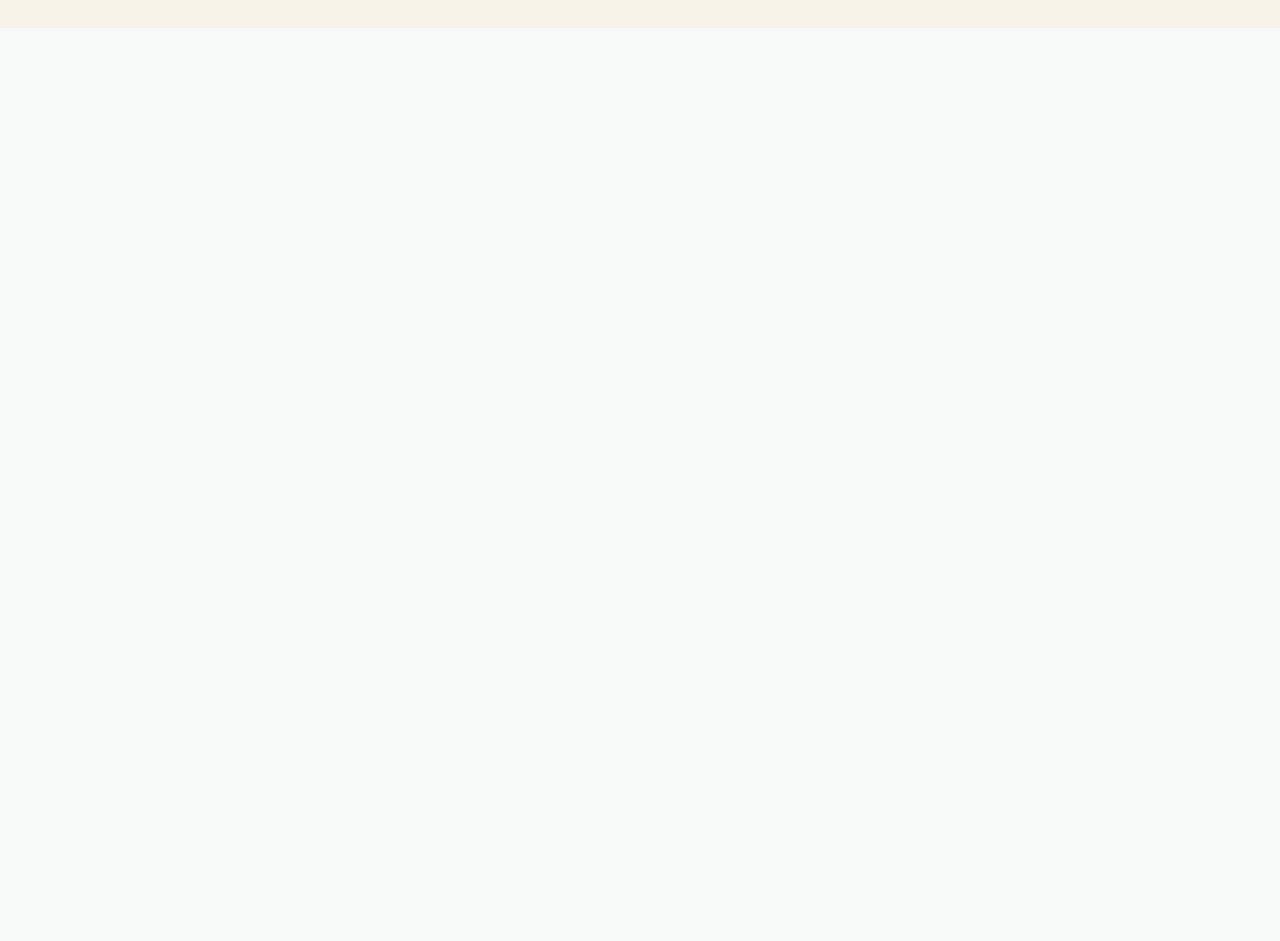
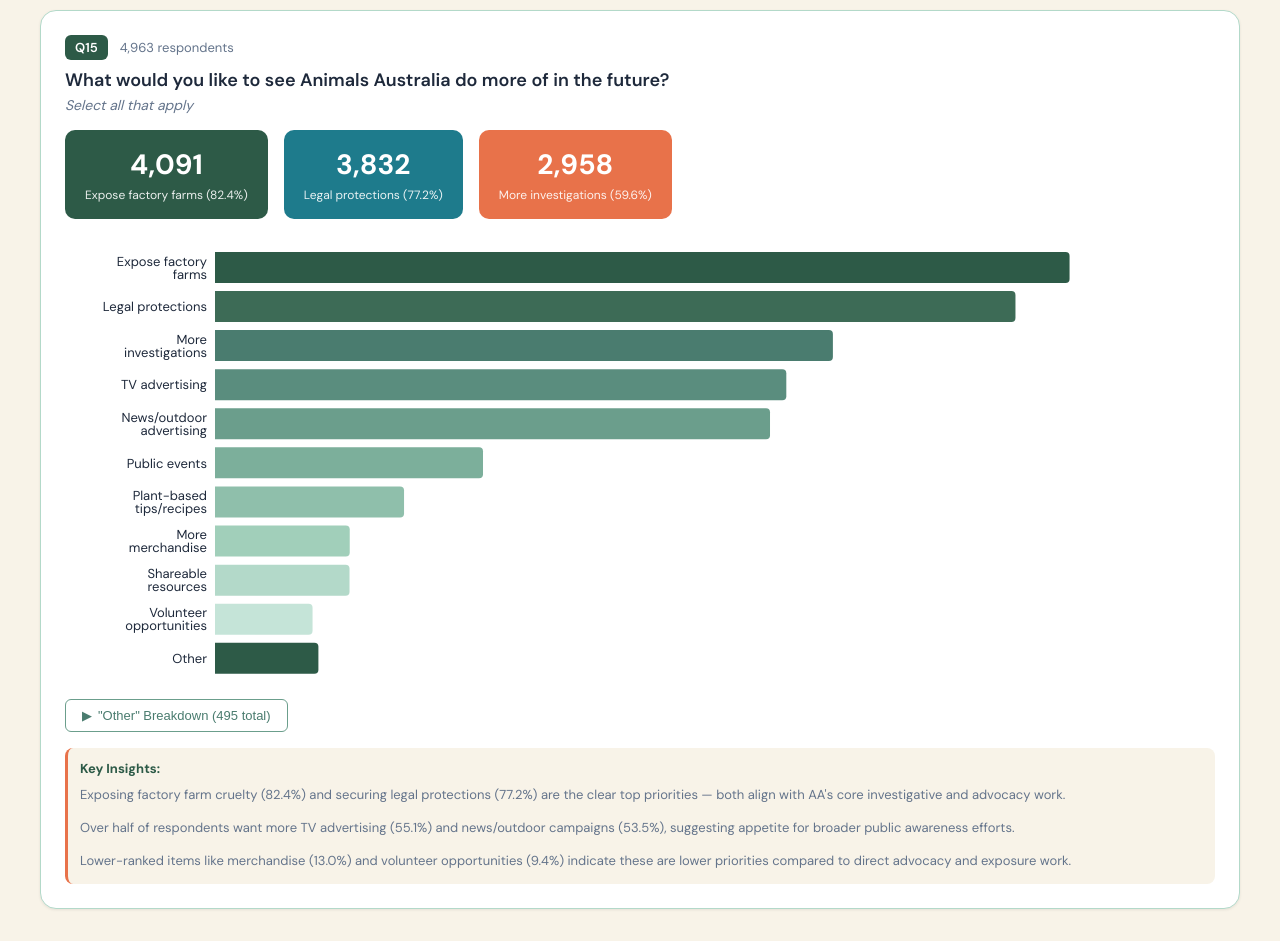
Before and after one commit to Metamorf-au/aa-survey-dashboard, a React (Create React App) app: page /satisfaction in a window 1280 px wide. Shown: the part 840-1781 px from the top of the page. Before the commit the page ends 868 px from the top, so only its background shows below. Built offline with nearby package versions, Linux system fonts and the light colour scheme.

Commit message:
Update YourSatisfactionSection.jsx

```diff
--- a/src/sections/YourSatisfactionSection.jsx
+++ b/src/sections/YourSatisfactionSection.jsx
@@ -1,4 +1,4 @@
-import React from 'react';
+import React, { useState } from 'react';
 import { BarChart, Bar, XAxis, YAxis, Tooltip, ResponsiveContainer, Cell } from 'recharts';
 
 // Color palette - updated branding
@@ -31,6 +31,41 @@
   { label: 'Neutral', fullLabel: 'Neutral', count: 183, pct: 4.2 },
   { label: 'Strongly Disagree', fullLabel: 'Strongly Disagree', count: 39, pct: 0.9 },
   { label: 'Disagree', fullLabel: 'Disagree', count: 13, pct: 0.3 },
+];
+
+// Q15 Data - What would you like to see AA do more of (sorted by count descending)
+// Respondents: 4,963 (select all that apply)
+const q15Data = [
+  { label: 'Expose factory farms', fullLabel: 'Expose the reality for animals trapped in factory farms', count: 4091, pct: 82.4 },
+  { label: 'Legal protections', fullLabel: 'Secure more legal protections for animals through the courts', count: 3832, pct: 77.2 },
+  { label: 'More investigations', fullLabel: 'Carry out more investigations', count: 2958, pct: 59.6 },
+  { label: 'TV advertising', fullLabel: 'Run more TV advertising campaigns', count: 2735, pct: 55.1 },
+  { label: 'News/outdoor advertising', fullLabel: 'Conduct more news media and outdoor advertising campaigns', count: 2657, pct: 53.5 },
+  { label: 'Public events', fullLabel: 'Hold public events', count: 1283, pct: 25.9 },
+  { label: 'Plant-based tips/recipes', fullLabel: 'Provide more tips and recipes on how to eat plant-based, cruelty-free food', count: 905, pct: 18.2 },
+  { label: 'More merchandise', fullLabel: 'Offer more merchandise through the online store', count: 645, pct: 13.0 },
+  { label: 'Shareable resources', fullLabel: 'Create more resources I can share with family and friends', count: 644, pct: 13.0 },
+  { label: 'Volunteer opportunities', fullLabel: 'Create more volunteer opportunities', count: 467, pct: 9.4 },
+  { label: 'Other', fullLabel: 'Other', count: 495, pct: 10.0 },
+];
+
+// Q15 "Other" breakdown data (sorted by count descending, Other minor last)
+const q15OtherData = [
+  { label: 'Political lobbying & legislation', count: 63 },
+  { label: 'Praise/doing great work', count: 57 },
+  { label: 'Wildlife & native animals', count: 39 },
+  { label: 'School & youth education', count: 33 },
+  { label: 'More graphic/hard-hitting content', count: 26 },
+  { label: 'Reduce postal/paper mail', count: 22 },
+  { label: 'Partner with other organisations', count: 20 },
+  { label: 'Social media & digital advertising', count: 19 },
+  { label: 'Public events & speaking tours', count: 17 },
+  { label: 'Lab testing & experimentation', count: 13 },
+  { label: 'Vegan/plant-based promotion', count: 12 },
+  { label: 'Live export', count: 9 },
+  { label: 'Horse & greyhound racing', count: 8 },
+  { label: 'Food labelling & consumer awareness', count: 6 },
+  { label: 'Other minor responses', count: 151 },
 ];
 
 // Section Header Component
@@ -169,8 +204,73 @@
   </div>
 );
 
+// Expandable Breakdown Component
+const ExpandableBreakdown = ({ title, total, data, show, onToggle, insight }) => (
+  <div style={{ marginTop: '16px' }}>
+    <button
+      onClick={onToggle}
+      style={{
+        padding: '8px 16px',
+        background: 'transparent',
+        border: '1px solid ' + COLORS.tertiary,
+        borderRadius: '6px',
+        fontSize: '13px',
+        color: COLORS.secondary,
+        cursor: 'pointer',
+        display: 'flex',
+        alignItems: 'center',
+        gap: '6px',
+      }}
+    >
+      <span>{show ? '▼' : '▶'}</span> {title} ({total} total)
+    </button>
+
+    {show && data.length > 0 && (
+      <div style={{
+        marginTop: '12px',
+        padding: '16px',
+        background: COLORS.background,
+        borderRadius: '8px',
+      }}>
+        {data.map((item, index) => (
+          <div
+            key={index}
+            style={{
+              display: 'flex',
+              justifyContent: 'space-between',
+              padding: '6px 0',
+              borderBottom: index < data.length - 1 ? '1px solid ' + COLORS.quinary : 'none',
+            }}
+          >
+            <span style={{ fontSize: '13px', color: COLORS.text }}>{item.label}</span>
+            <span style={{ fontSize: '13px', color: COLORS.textMuted }}>
+              {item.count}
+            </span>
+          </div>
+        ))}
+
+        {/* Insight within breakdown */}
+        {insight && (
+          <p style={{
+            fontSize: '13px',
+            color: COLORS.textMuted,
+            margin: '16px 0 0',
+            padding: '12px',
+            background: COLORS.cardBg,
+            borderRadius: '8px',
+          }}>
+            <strong style={{ color: COLORS.primary }}>Insight:</strong> {insight}
+          </p>
+        )}
+      </div>
+    )}
+  </div>
+);
+
 // Main Component
 const YourSatisfactionSection = () => {
+  const [showQ15Other, setShowQ15Other] = useState(false);
+
   return (
     <div style={{
       fontFamily: "'DM Sans', -apple-system, BlinkMacSystemFont, sans-serif",
@@ -269,7 +369,77 @@
           </KeyInsight>
         </div>
 
-        {/* Placeholder for Q15-Q18 */}
+        {/* Q15 - What would you like to see AA do more of */}
+        <div style={{
+          background: COLORS.cardBg,
+          borderRadius: '16px',
+          padding: '24px',
+          boxShadow: '0 1px 3px rgba(0,0,0,0.08)',
+          border: '1px solid ' + COLORS.quinary,
+        }}>
+          <SectionHeader
+            question="Q15"
+            title="What would you like to see Animals Australia do more of in the future?"
+            subtitle="Select all that apply"
+            respondents={4963}
+          />
+
+          {/* Top 3 Stat Cards */}
+          <div style={{
+            display: 'flex',
+            gap: '16px',
+            marginBottom: '24px',
+            flexWrap: 'wrap',
+          }}>
+            <StatCard
+              value="4,091"
+              label="Expose factory farms (82.4%)"
+              colorType="primary"
+            />
+            <StatCard
+              value="3,832"
+              label="Legal protections (77.2%)"
+              colorType="secondary"
+            />
+            <StatCard
+              value="2,958"
+              label="More investigations (59.6%)"
+              colorType="accent"
+            />
+          </div>
+
+          {/* Bar Chart */}
+          <HorizontalBarChart
+            data={q15Data}
+            maxValue={4500}
+            height={440}
+          />
+
+          {/* Other Breakdown */}
+          <ExpandableBreakdown
+            title='"Other" Breakdown'
+            total={495}
+            data={q15OtherData}
+            show={showQ15Other}
+            onToggle={() => setShowQ15Other(!showQ15Other)}
+            insight="Political lobbying and legislative change emerged as the top 'Other' theme (63 responses), with many requesting changing status to enable tax-deductible donations. Wildlife and native animal issues (39) — particularly brumbies, kangaroos, and koalas — represent an area where supporters want increased focus. School and youth education (33) also featured prominently, with supporters keen to reach younger generations through school programs and age-appropriate resources."
+          />
+
+          {/* Key Insights */}
+          <KeyInsight>
+            <p style={{ margin: '0 0 12px 0' }}>
+              Exposing factory farm cruelty (82.4%) and securing legal protections (77.2%) are the clear top priorities — both align with AA's core investigative and advocacy work.
+            </p>
+            <p style={{ margin: '0 0 12px 0' }}>
+              Over half of respondents want more TV advertising (55.1%) and news/outdoor campaigns (53.5%), suggesting appetite for broader public awareness efforts.
+            </p>
+            <p style={{ margin: 0 }}>
+              Lower-ranked items like merchandise (13.0%) and volunteer opportunities (9.4%) indicate these are lower priorities compared to direct advocacy and exposure work.
+            </p>
+          </KeyInsight>
+        </div>
+
+        {/* Placeholder for Q16-Q18 */}
 
       </div>
     </div>
```
